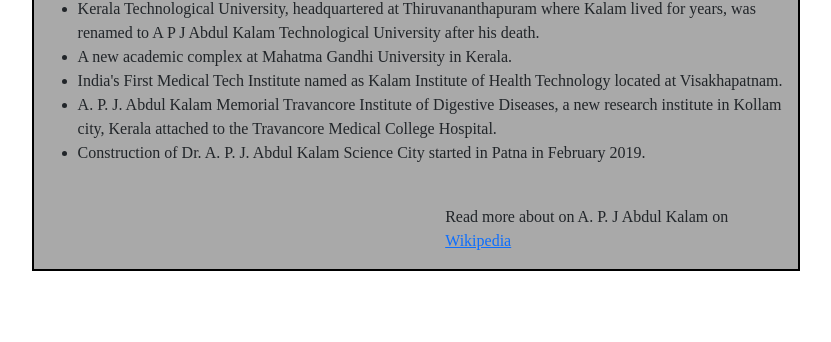
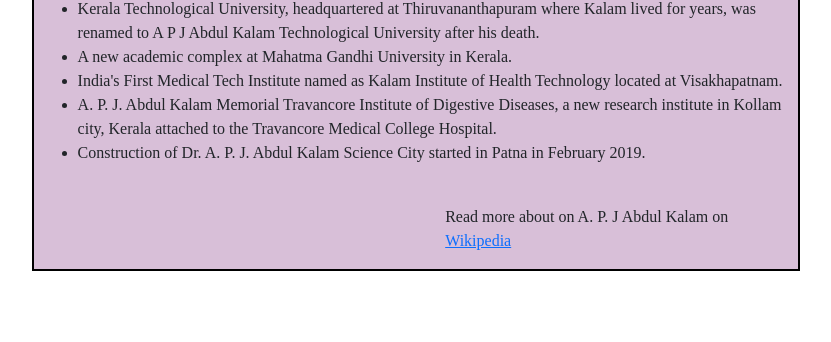
Before and after one commit to zanyKhan/Tribute-page, a plain HTML site: page index.html in a window 1280 px wide. Shown: the part 458-800 px from the top of the page, without its empty margins (250-1081 px from the left). Drawn offline with nearby package versions, Linux system fonts and the light colour scheme.

Commit message:
update pic

```diff
--- a/tribute.css
+++ b/tribute.css
@@ -13,7 +13,7 @@ img{
     width: 60%;
     margin-left: 22%;
     margin-top: 5px;
-    background-color:darkgray;
+    background-color:thistle;
 }
 #head{
     margin-left: 57%;
```
